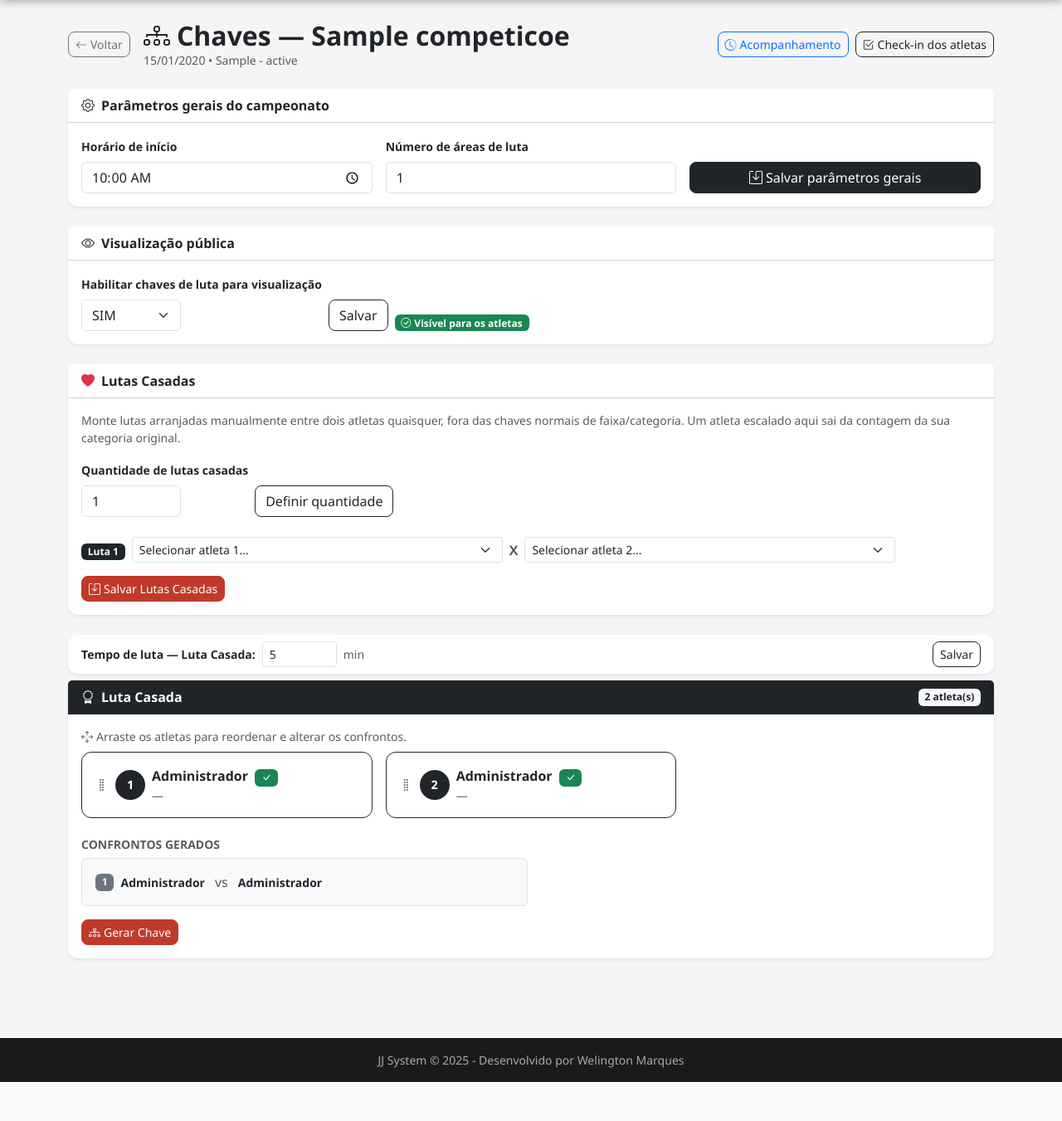
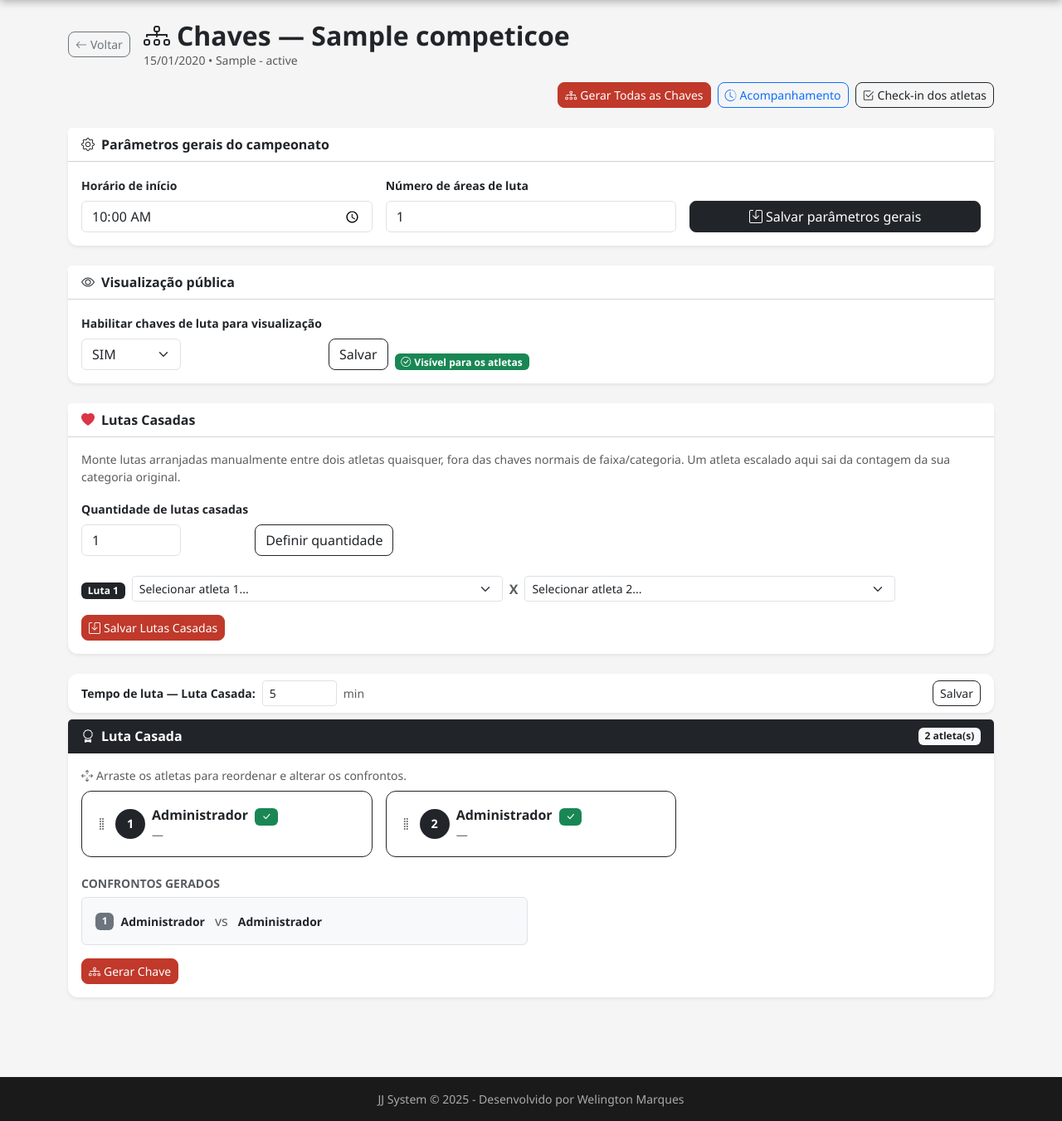
Before and after one commit to sheltovisck/jiujitsu-sistema, a Flask app: page /admin/competicao/1/chaves in a window 1280 px wide. Shown: the part 88-1439 px from the top of the page at 83% size. Before the commit the page ends 1392 px from the top, so only its background shows below. Run offline with Flask 3, Linux system fonts and the light colour scheme; a user stored in the database is signed in; tables that the repository leaves empty hold one stand-in row (values such as "Sample post").

Commit message:
Adiciona botao para gerar todas as chaves de uma vez
Novo botao "Gerar Todas as Chaves" no topo da tela: gera de uma vez
todas as categorias ainda nao geradas (pula as que ja tem chave criada,
preservando resultados ja registrados). A geracao individual por
categoria continua disponivel normalmente.

```diff
--- a/app.py
+++ b/app.py
@@ -1250,6 +1250,28 @@ def admin_gerar_chave(comp_id):
         return redirect(url_for("admin_chaves", comp_id=comp_id))
     gerar_lutas_chave(comp_id, categoria, inscricoes)
     flash(f"Chave gerada: {categoria}", "success")
+    return redirect(url_for("admin_chaves", comp_id=comp_id))
+
+
+@app.route("/admin/competicao/<int:comp_id>/chaves/gerar-todas", methods=["POST"])
+@login_required
+@admin_required
+def admin_gerar_todas_chaves(comp_id):
+    chaves, _, _, _ = montar_chaves(comp_id)
+    ja_geradas = {
+        row[0] for row in db.session.query(LutaChave.chave)
+        .filter_by(competicao_id=comp_id).distinct().all()
+    }
+    geradas_agora = 0
+    for categoria, inscricoes in chaves.items():
+        if categoria in ja_geradas or len(inscricoes) < 2:
+            continue
+        gerar_lutas_chave(comp_id, categoria, inscricoes)
+        geradas_agora += 1
+    if geradas_agora:
+        flash(f"{geradas_agora} chave(s) gerada(s) com sucesso!", "success")
+    else:
+        flash("Todas as chaves elegíveis já estavam geradas.", "info")
     return redirect(url_for("admin_chaves", comp_id=comp_id))
 
 
--- a/templates/admin/chaves.html
+++ b/templates/admin/chaves.html
@@ -11,6 +11,13 @@
         <p class="text-muted mb-0 small">{{ comp.data.strftime('%d/%m/%Y') }}{% if comp.cidade %} &bull; {{ comp.cidade }} - {{ comp.estado }}{% endif %}</p>
     </div>
     <div class="ms-md-auto d-flex flex-wrap gap-2">
+        {% if chaves %}
+        <form method="POST" action="{{ url_for('admin_gerar_todas_chaves', comp_id=comp.id) }}">
+            <button type="submit" class="btn btn-danger btn-sm">
+                <i class="bi bi-diagram-3 me-1"></i>Gerar Todas as Chaves
+            </button>
+        </form>
+        {% endif %}
         <a href="{{ url_for('admin_acompanhamento', comp_id=comp.id) }}" class="btn btn-outline-primary btn-sm">
             <i class="bi bi-clock-history me-1"></i>Acompanhamento
         </a>
```
